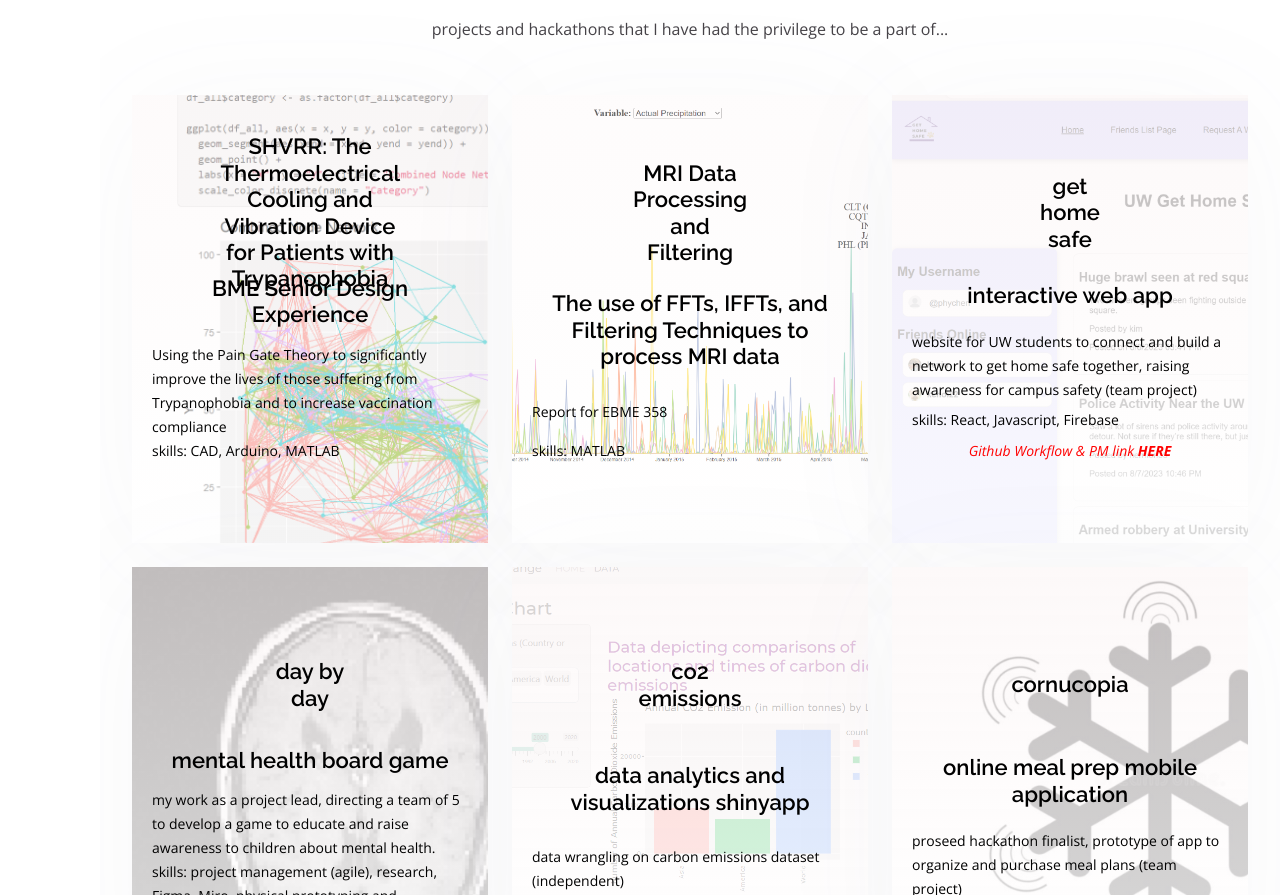
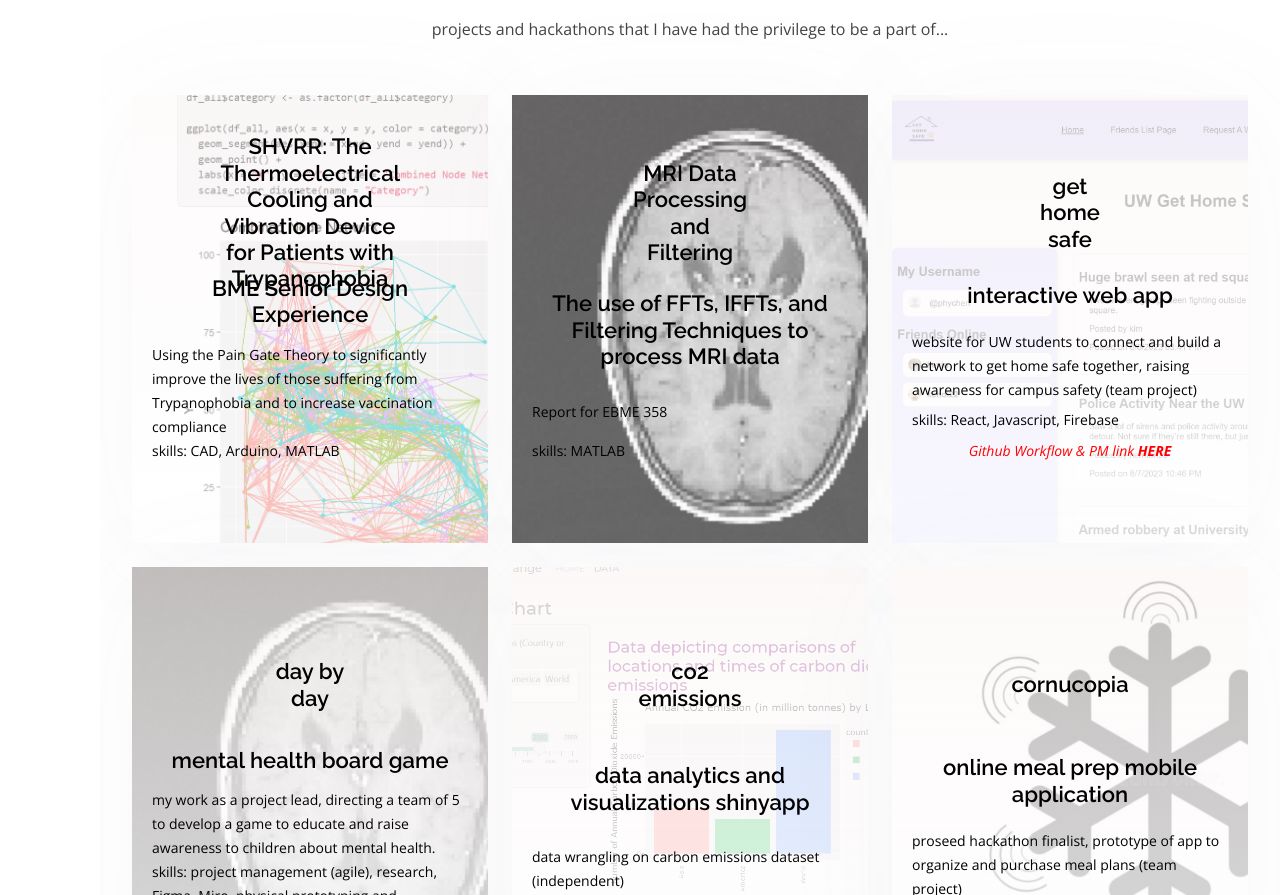
Before and after one commit to Shreeya-1202/MyPortfolio, a plain HTML site: page index.html in a window 1280 px wide. Shown: the part 5500-6395 px from the top of the page. Drawn offline with nearby package versions, Linux system fonts and the light colour scheme; a web font is replaced by a local one.

Commit message:
Update style.css

```diff
--- a/assets/css/style.css
+++ b/assets/css/style.css
@@ -712,7 +712,7 @@ section {
 }
 
 .portfolio .icon-box.iconbox-purple {
-  background: linear-gradient(rgba(252, 247, 247, 0.4), rgba(255, 255, 255, 0.4)), url("../img/project7.png");
+  background: linear-gradient(rgba(252, 247, 247, 0.4), rgba(255, 255, 255, 0.4)), url("../img/MRI.Scan.png");
   background-size: cover;
   position: relative;
 }
```
